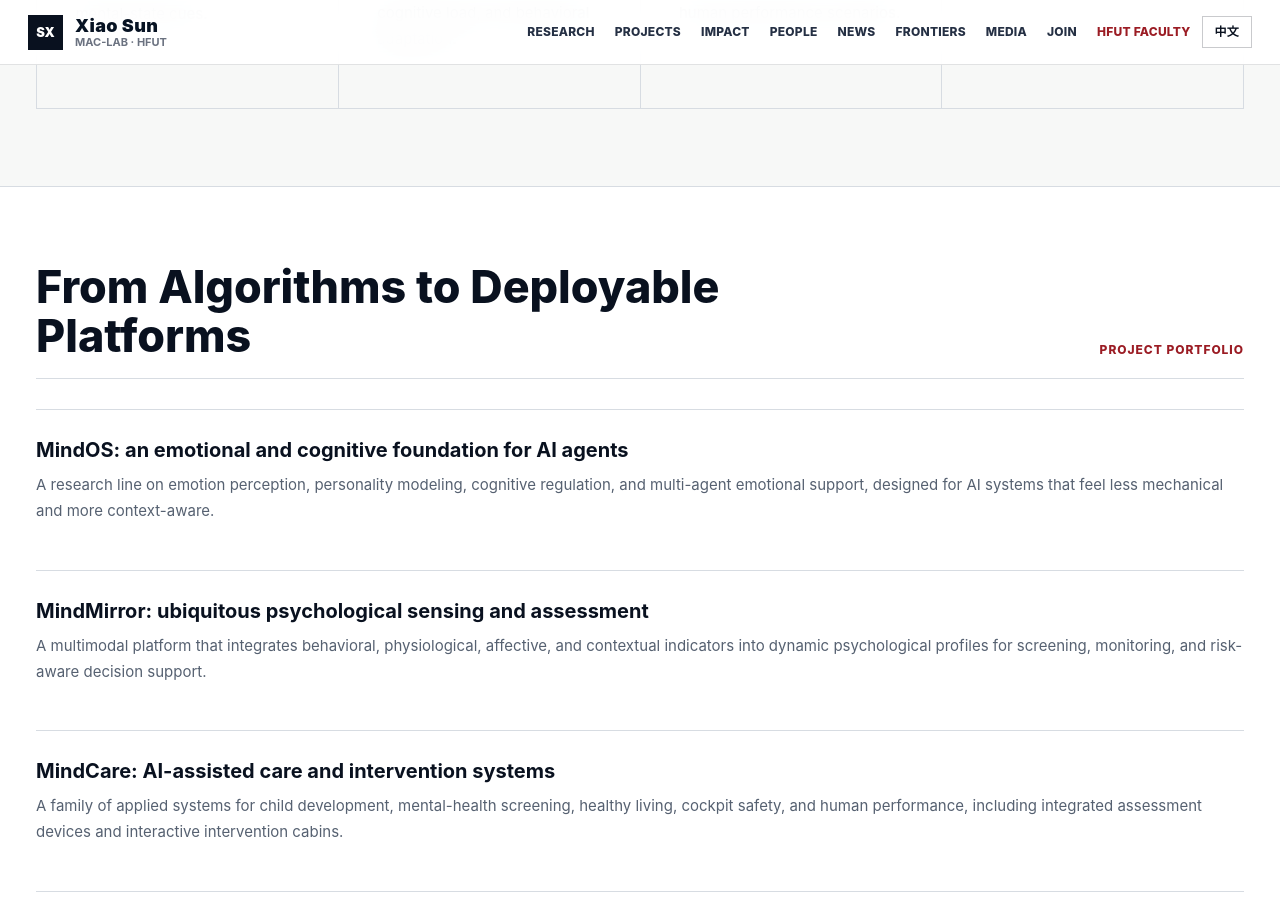
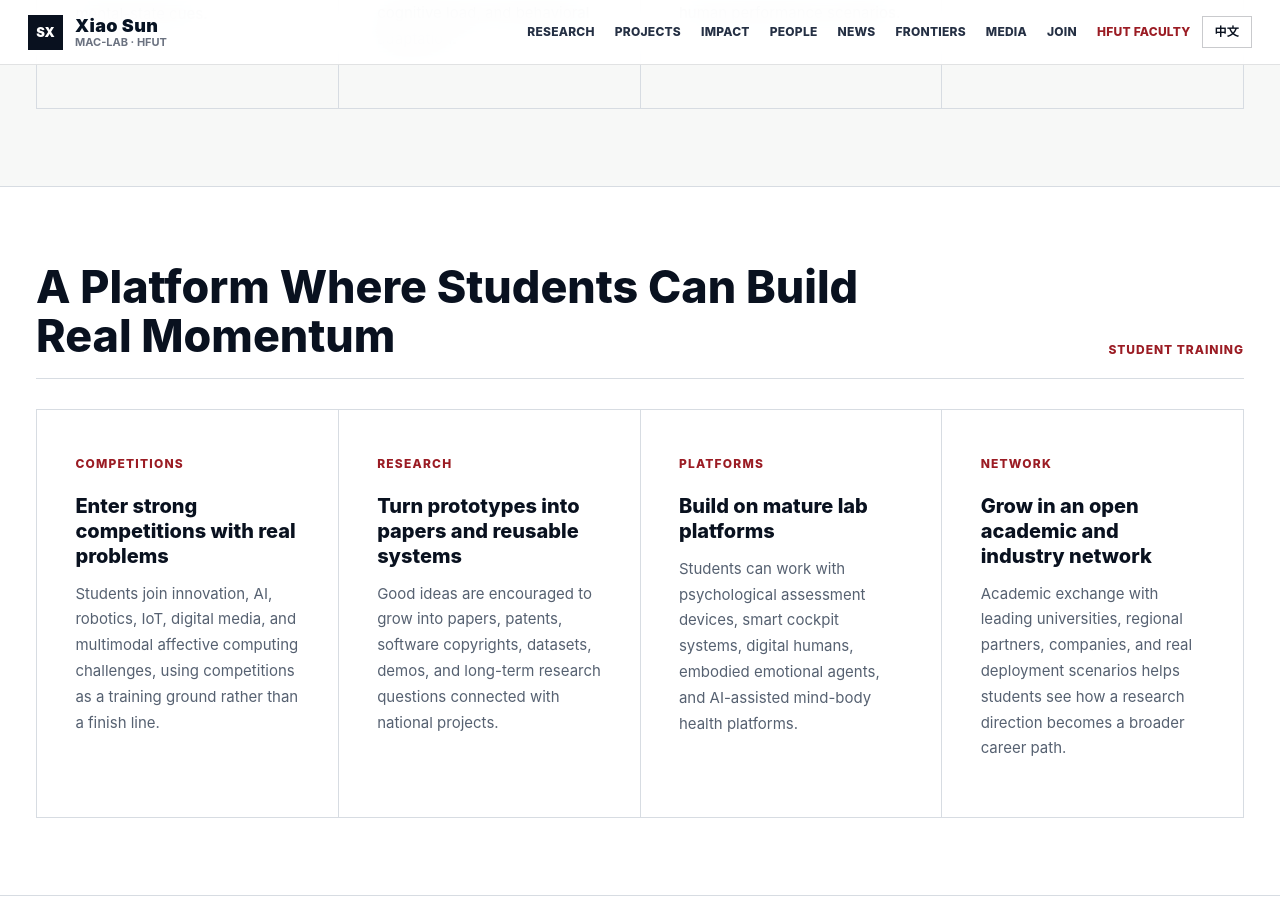
Before and after one commit to sxhfut/sxhfut.github.io, a Jekyll site: the page built from index.html, in a window 1280 px wide and 900 px high, scrolled down 3046 px. Built offline with Jekyll 4.4.1, drawn with Linux system fonts in a browser that asks for light colours.

Commit message:
Add homepage student attraction section

```diff
--- a/index.html
+++ b/index.html
@@ -136,6 +136,37 @@ body_class: home
 <section class="section section--white">
   <div class="container">
     <div class="section-heading">
+      <h2><span class="lang-en">A Platform Where Students Can Build Real Momentum</span><span class="lang-zh">让学生真正跑起来的平台</span></h2>
+      <a href="{{ '/team/' | prepend: site.baseurl }}"><span class="lang-en">Student Training</span><span class="lang-zh">学生培养</span></a>
+    </div>
+    <div class="card-grid card-grid--four attraction-grid">
+      <article class="feature-card">
+        <span><span class="lang-en">Competitions</span><span class="lang-zh">竞赛训练</span></span>
+        <h3><span class="lang-en">Enter strong competitions with real problems</span><span class="lang-zh">带着真实问题打比赛</span></h3>
+        <p><span class="lang-en">Students join innovation, AI, robotics, IoT, digital media, and multimodal affective computing challenges, using competitions as a training ground rather than a finish line.</span><span class="lang-zh">学生可参与创新创业、人工智能、机器人、物联网、数字媒体和多模态情感计算等竞赛，把比赛作为能力训练的入口，而不是项目结束的终点。</span></p>
+      </article>
+      <article class="feature-card">
+        <span><span class="lang-en">Research</span><span class="lang-zh">科研产出</span></span>
+        <h3><span class="lang-en">Turn prototypes into papers and reusable systems</span><span class="lang-zh">把原型继续做成成果</span></h3>
+        <p><span class="lang-en">Good ideas are encouraged to grow into papers, patents, software copyrights, datasets, demos, and long-term research questions connected with national projects.</span><span class="lang-zh">有价值的想法会继续打磨成论文、专利、软著、数据集、演示系统和长期科研问题，并进入国家级项目支撑的训练链条。</span></p>
+      </article>
+      <article class="feature-card">
+        <span><span class="lang-en">Platforms</span><span class="lang-zh">平台支撑</span></span>
+        <h3><span class="lang-en">Build on mature lab platforms</span><span class="lang-zh">依托成熟平台做事</span></h3>
+        <p><span class="lang-en">Students can work with psychological assessment devices, smart cockpit systems, digital humans, embodied emotional agents, and AI-assisted mind-body health platforms.</span><span class="lang-zh">学生可以依托心理测评一体机、智能座舱、数字人、具身情感智能体和 AI 身心健康平台继续深化，而不是从零做孤立小项目。</span></p>
+      </article>
+      <article class="feature-card">
+        <span><span class="lang-en">Network</span><span class="lang-zh">合作网络</span></span>
+        <h3><span class="lang-en">Grow in an open academic and industry network</span><span class="lang-zh">在开放合作网络中成长</span></h3>
+        <p><span class="lang-en">Academic exchange with leading universities, regional partners, companies, and real deployment scenarios helps students see how a research direction becomes a broader career path.</span><span class="lang-zh">与国内高校、省内平台、头部企业和真实落地场景的交流，让学生看到一个方向如何从课题成长为更开阔的学术与职业路径。</span></p>
+      </article>
+    </div>
+  </div>
+</section>
+
+<section class="section section--white">
+  <div class="container">
+    <div class="section-heading">
       <h2><span class="lang-en">From Algorithms to Deployable Platforms</span><span class="lang-zh">从算法到系统产品</span></h2>
       <a href="{{ '/projects/' | prepend: site.baseurl }}"><span class="lang-en">Project Portfolio</span><span class="lang-zh">项目详情</span></a>
     </div>
```
